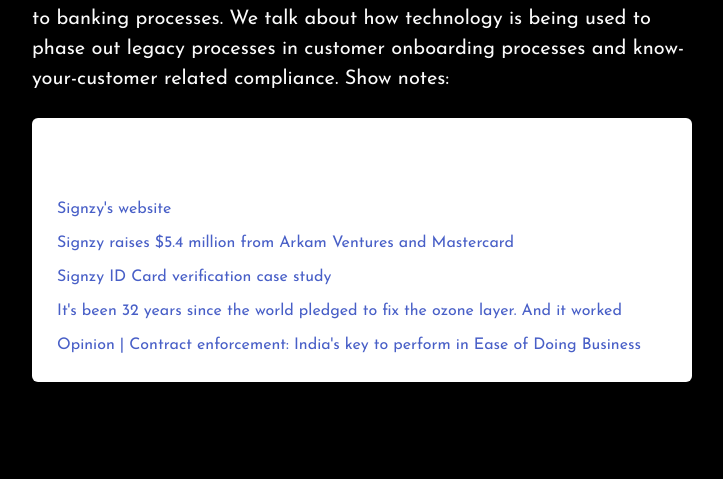
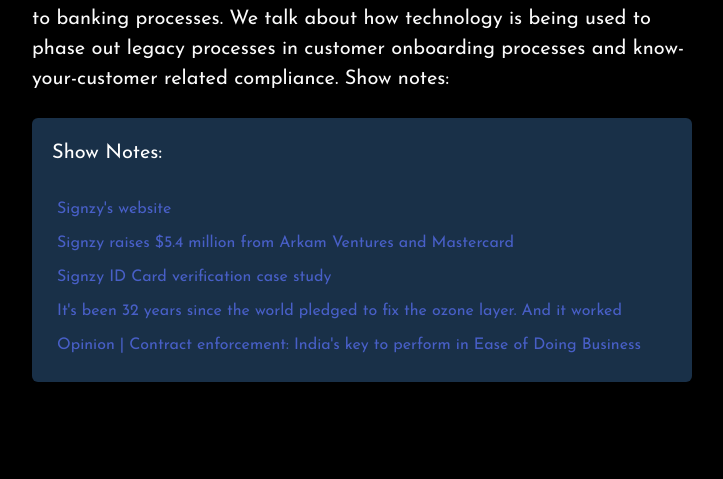
Before and after one commit to dornishwizard/legalsynthesis, a plain HTML site: page episodes.html in a window 1280 px wide. Shown: the part 868-1347 px from the top of the page, without its empty margins (278-1001 px from the left). Drawn offline with nearby package versions, Linux system fonts and the light colour scheme.

Commit message:
Update index.css

```diff
--- a/index.css
+++ b/index.css
@@ -63,7 +63,7 @@ body{font-family: 'Josefin Sans', sans-serif; background-color: black;}
         {
             background-color: #084568;
         }
-
+        #ep5 {background-color: #193048; }
         #ep2{ background-color: #192E49; }
         #ep1{background-color: #172E46;}
         #ep4 a, #ep3 a, #ep2 a, #ep1 a{ color: white; text-decoration: underline; }
```
